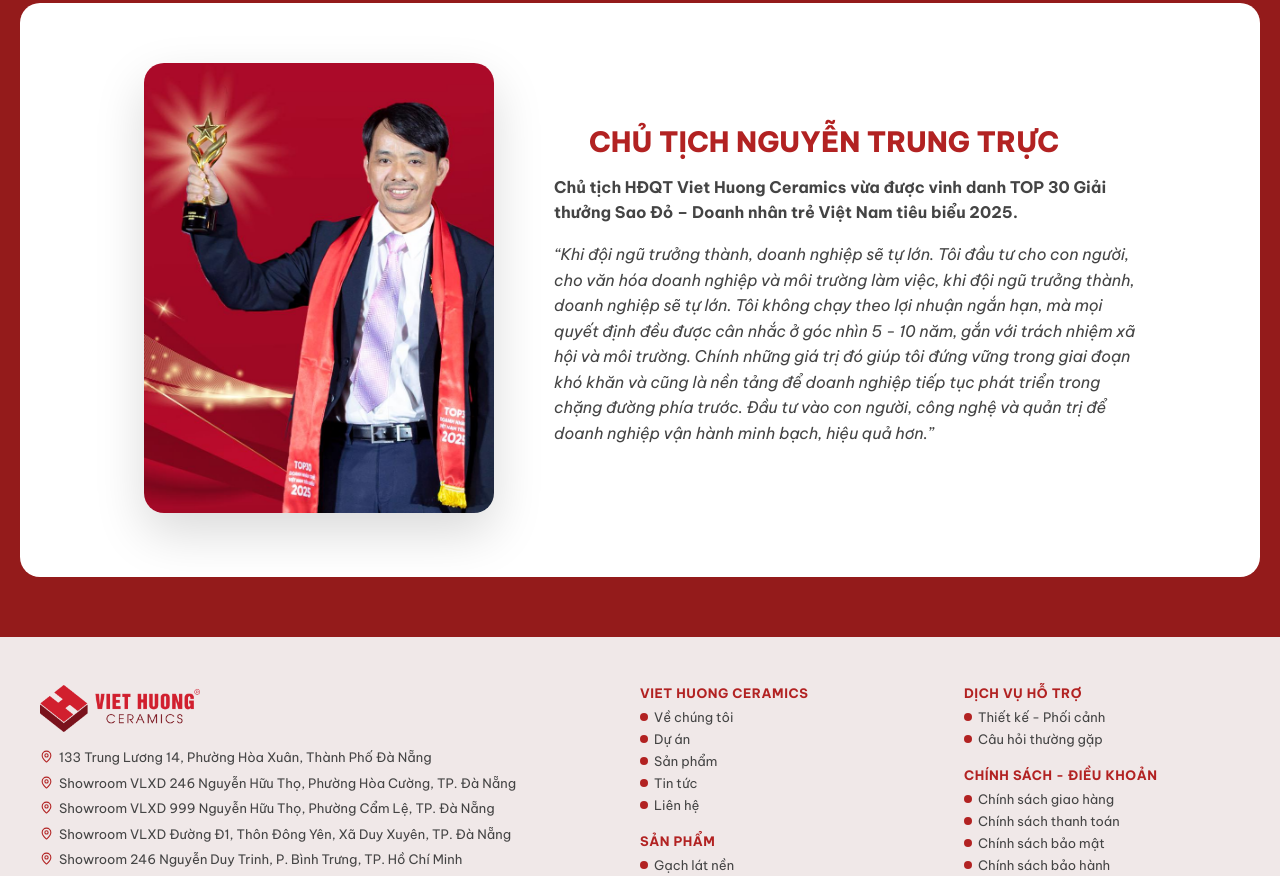
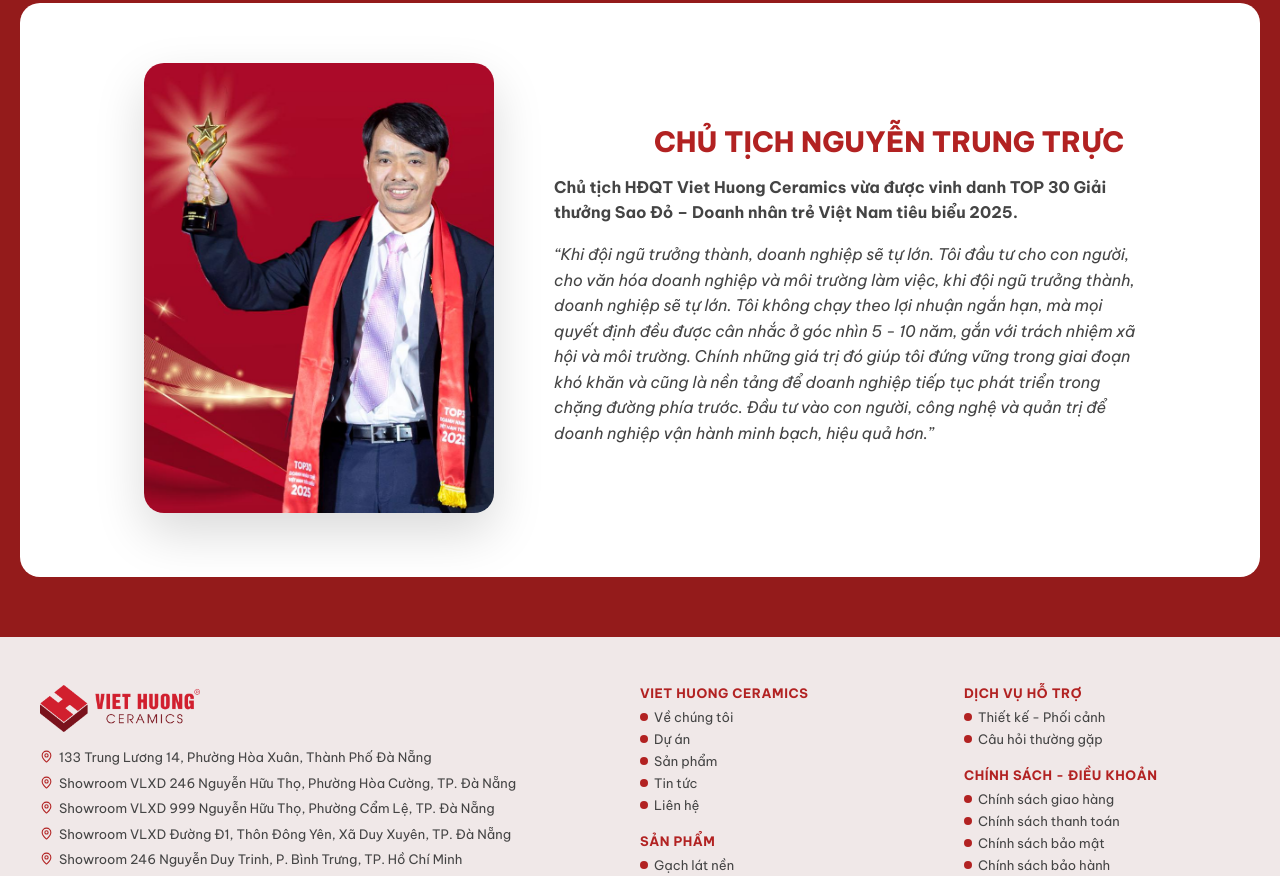
Before and after one commit to ITviethuongceramics/vietlamviethuongceramics, a React (Vite) app in the folder Frontend/: page / in a window 1280 px wide. Shown: the part 2240-3116 px from the top of the page. Built offline with nearby package versions, Linux system fonts and the light colour scheme; no server answers.

Commit message:
fix margin h2

```diff
--- a/Frontend/src/components/Footer.scss
+++ b/Frontend/src/components/Footer.scss
@@ -53,7 +53,7 @@
       font-size: 28px;
       color: #b22222;
       margin-bottom: 16px;
-      margin-left: 35px;
+      margin-left: 100px;
     }
 
     p {
```
